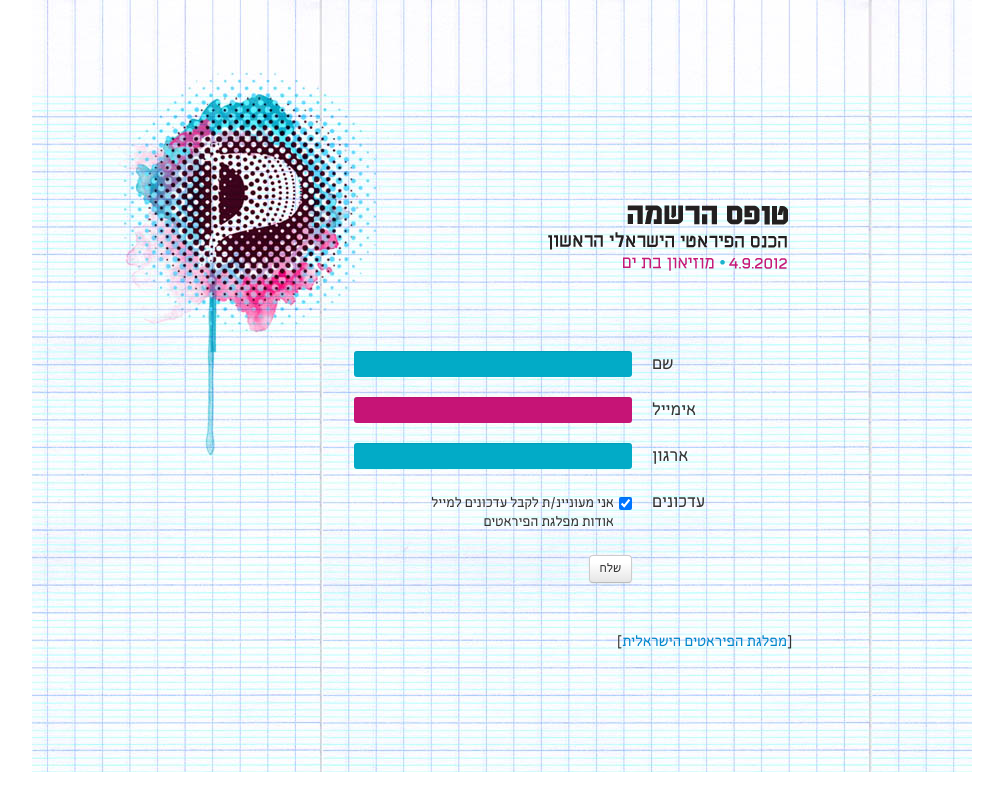
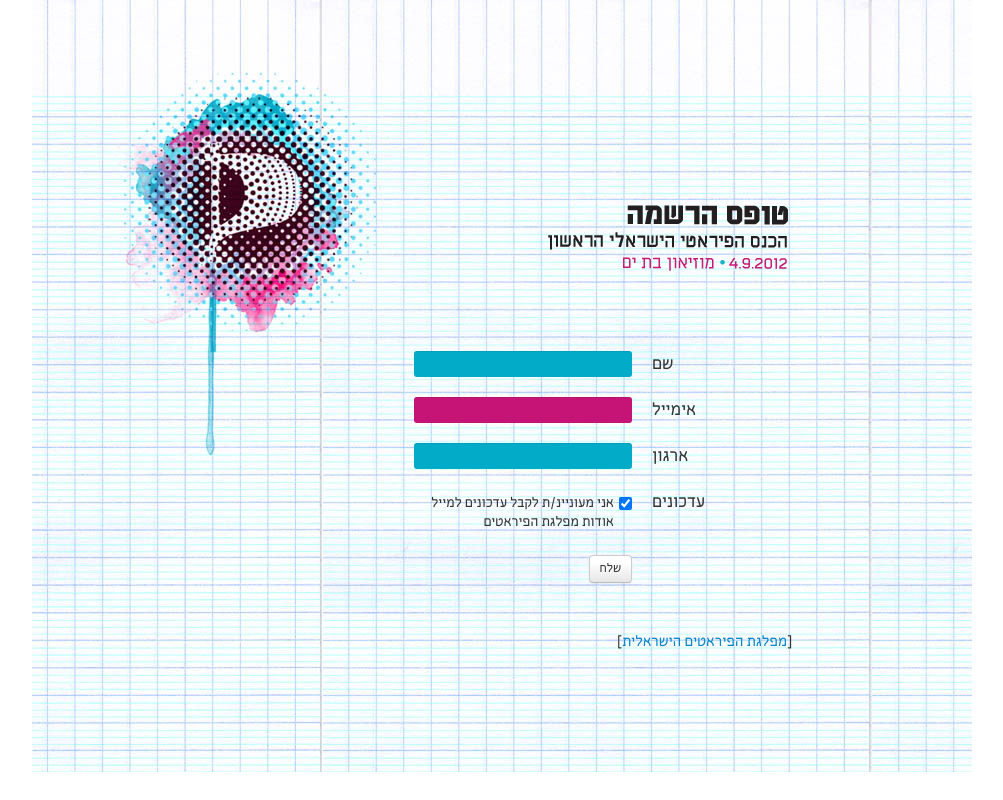
Before and after one commit to israelipirates/events.israelipirates.org.il, a Flask app: page / in a window 1280 px wide. Shown: the whole page, without its empty margins (118-1121 px from the left). Run offline with Flask 2, Linux system fonts and the light colour scheme; parts of the project's set-up code (start-up, migrations or seed data) failed here and were passed over.

Commit message:
smaller input fields

```diff
--- a/templates/index.html
+++ b/templates/index.html
@@ -5,19 +5,19 @@
   <div class="control-group">
     <label class="control-label" for="reg-name">שם</label>
     <div class="controls">
-      <input type="text" class="input-xlarge blue" id="reg-name" name="name">
+      <input type="text" class="blue" id="reg-name" name="name">
     </div>
   </div>
   <div class="control-group">
     <label class="control-label" for="reg-email">אימייל</label>
     <div class="controls">
-      <input type="text" class="input-xlarge pink" id="reg-email" name="email">
+      <input type="text" class="pink" id="reg-email" name="email">
     </div>
   </div>
   <div class="control-group">
     <label class="control-label" for="reg-org">ארגון</label>
     <div class="controls">
-      <input type="text" class="input-xlarge blue" id="reg-org" name="org">
+      <input type="text" class="blue" id="reg-org" name="org">
     </div>
   </div>
   <div class="control-group">
```
